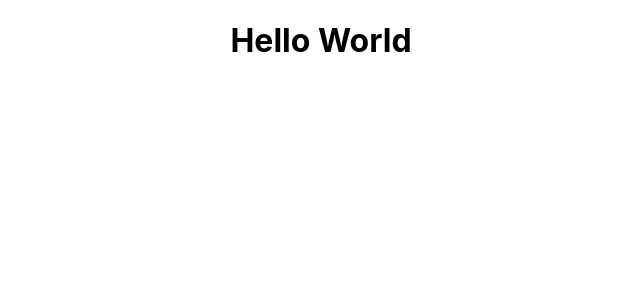
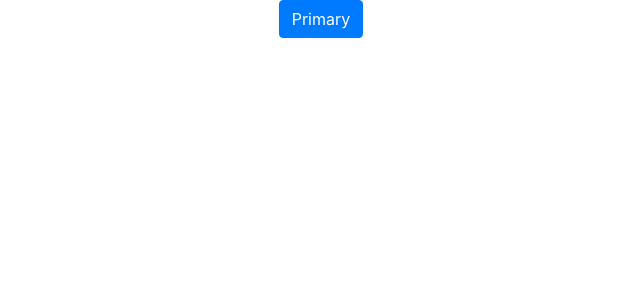
Before and after one commit to HarryRHayden/sliceshare, a React (Create React App) app: page / in a window 1280 px wide. Shown: the top 300 px of the page, without its empty margins (319-959 px from the left). Built offline with nearby package versions, Linux system fonts and the light colour scheme.

Commit message:
add bootstrap components

```diff
--- a/public/index.html
+++ b/public/index.html
@@ -14,7 +14,13 @@
       manifest.json provides metadata used when your web app is installed on a
       user's mobile device or desktop. See https://developers.google.com/web/fundamentals/web-app-manifest/
     -->
-    <link rel="manifest" href="%PUBLIC_URL%/manifest.json" />
+    <link
+      rel="stylesheet"
+      href="https://cdn.jsdelivr.net/npm/bootstrap@4.6.0/dist/css/bootstrap.min.css"
+      integrity="sha384-B0vP5xmATw1+K9KRQjQERJvTumQW0nPEzvF6L/Z6nronJ3oUOFUFpCjEUQouq2+l"
+      crossorigin="anonymous"
+    />
+    <link rel="manifest" href="%PUBLIC_URL%/manifest.json" crossorigin="use-credentials" />
     <!--
       Notice the use of %PUBLIC_URL% in the tags above.
       It will be replaced with the URL of the `public` folder during the build.
--- a/src/App.js
+++ b/src/App.js
@@ -1,11 +1,10 @@
 import './App.css';
+import Button from 'react-bootstrap/Button';
 
 function App() {
   return (
     <div className="App">
-      <h1>
-        Hello World
-      </h1>
+      <Button variant="primary">Primary</Button>
     </div>
   );
 }
```
